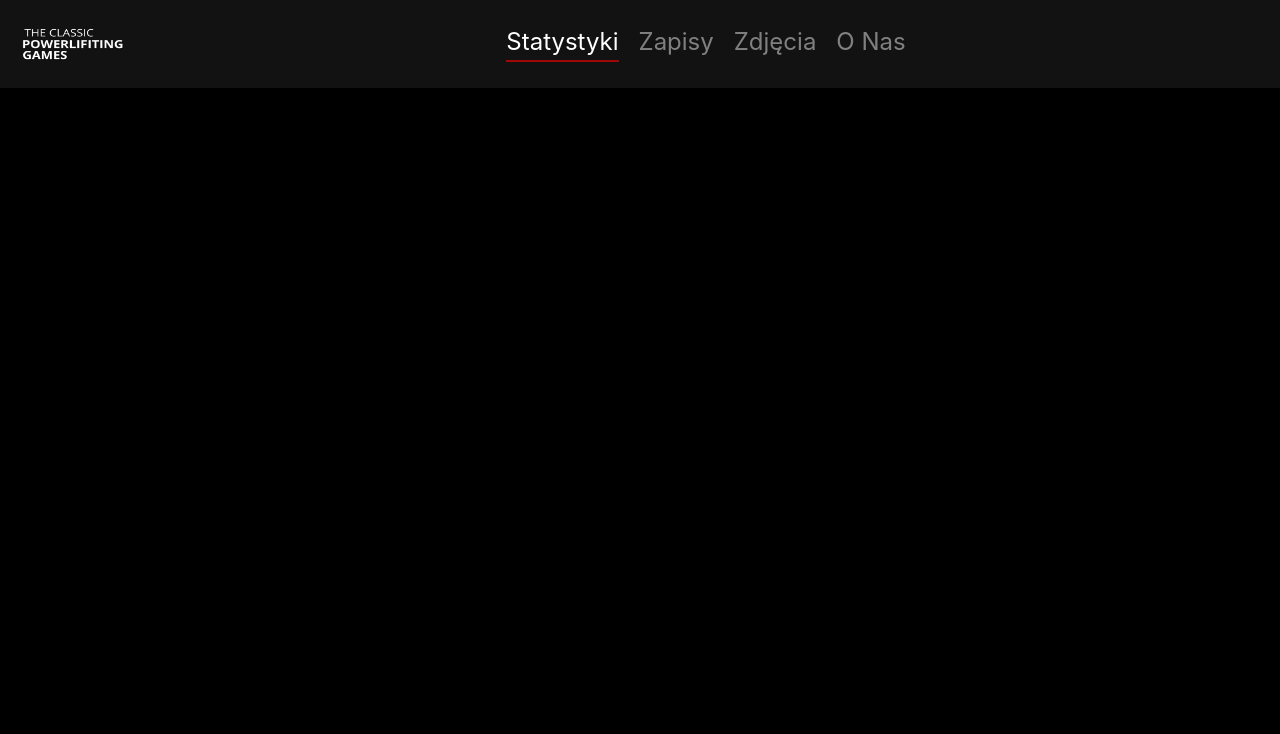
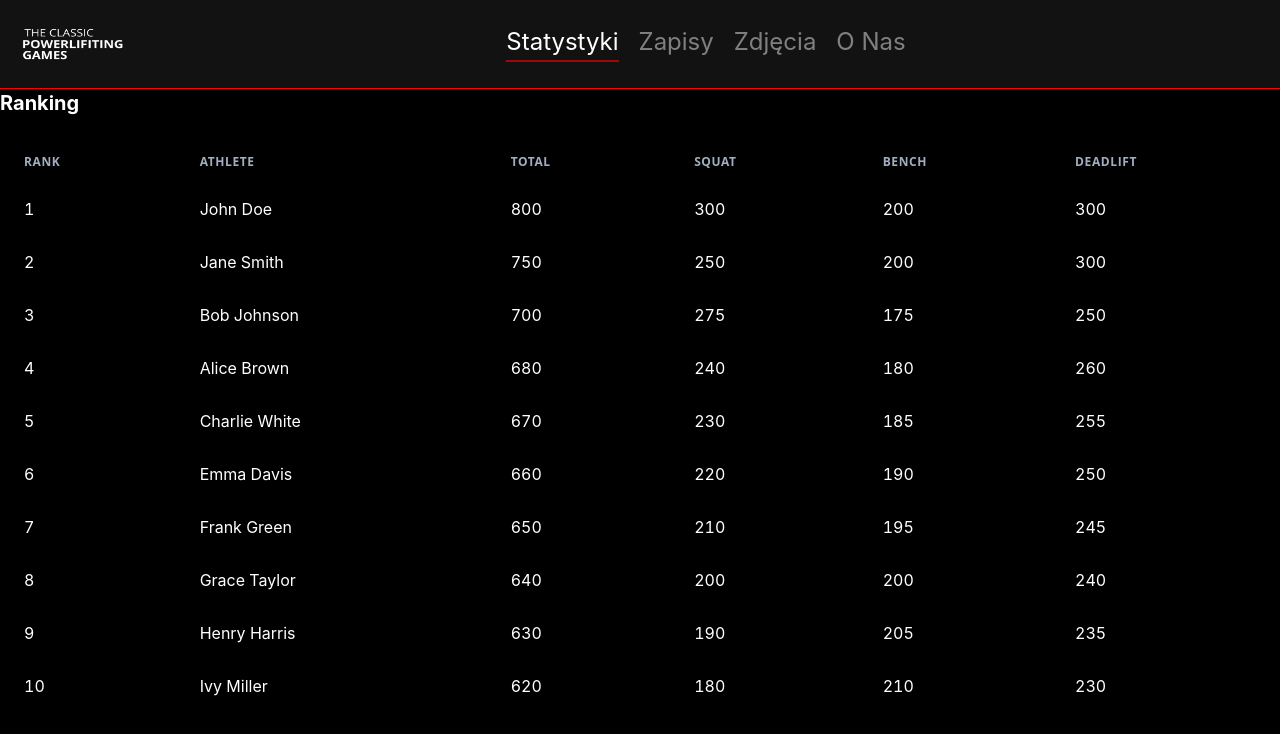
Before and after one commit to wmcqueensky/the-classic-power-lifting-games, a React (Vite) app in the folder web/: page /statystyki in a window 1280 px wide. Shown: the top 734 px of the page. Built offline with nearby package versions, Linux system fonts and the light colour scheme.

Commit message:
Sign Up Button Add

```diff
--- a/web/package.json
+++ b/web/package.json
@@ -13,7 +13,7 @@
     "@chakra-ui/react": "^2.8.2",
     "@emotion/react": "^11.11.1",
     "@emotion/styled": "^11.11.0",
-    "framer-motion": "^10.16.16",
+    "framer-motion": "^10.18.0",
     "react": "^18.2.0",
     "react-dom": "^18.2.0",
     "react-redux": "^9.0.4",
--- a/web/src/pages/home/index.jsx
+++ b/web/src/pages/home/index.jsx
@@ -1,7 +1,21 @@
-import {VStack, Heading, Box} from '@chakra-ui/react'
+import {VStack, Heading, Box, Button} from '@chakra-ui/react'
+import {motion} from 'framer-motion'
 import backgroundImage from './images/background.png'
+import {useNavigate} from 'react-router-dom'
 
 const HomePage = () => {
+  const navigate = useNavigate()
+
+  const containerVariants = {
+    hidden: {opacity: 0, x: '-100%'},
+    visible: {opacity: 1, x: 0, transition: {type: 'spring', stiffness: 40}},
+  }
+
+  const headingVariants = {
+    hidden: {opacity: 0, y: 0},
+    visible: {opacity: 1, y: 0, transition: {delay: 0.5, type: 'spring', stiffness: 40}},
+  }
+
   return (
     <Box
       bgImage={`url(${backgroundImage})`}
@@ -9,14 +23,37 @@ const HomePage = () => {
       backgroundPosition="center"
       h="100vh"
       d="flex"
-      alignItems="left"
       color="white"
     >
-      <VStack textAlign="left" mr="350px">
-        <Heading fontSize="5.5rem">
-          <span style={{fontWeight: 'normal'}}>THE CLASSIC</span> <br /> POWERLIFTING <br /> GAMES
-        </Heading>
-      </VStack>
+      <motion.div variants={containerVariants} initial="hidden" animate="visible" exit="hidden">
+        <VStack textAlign="left" variants={headingVariants}>
+          <Heading fontSize="6.5rem" mt="10" mr="350px" backdropFilter="blur(2px)">
+            <span style={{fontWeight: 'normal'}}>THE CLASSIC</span> <br /> POWERLIFTING <br /> GAMES
+          </Heading>
+
+          <Button
+            size="xxl"
+            colorScheme="black"
+            variant="outline"
+            borderRadius="3xl"
+            mt="8"
+            p="8"
+            fontSize="3.5rem"
+            backdropFilter="blur(9px)"
+            _hover={{
+              bg: 'rgba(255, 0, 0, 0.4)',
+              color: 'white',
+            }}
+            transition="all 0.3s"
+            onClick={() => {
+              // Use the navigate function to navigate to the desired link
+              navigate('/zapisy')
+            }}
+          >
+            Zapisz się teraz!
+          </Button>
+        </VStack>
+      </motion.div>
     </Box>
   )
 }
--- a/web/src/pages/statystyki/index.jsx
+++ b/web/src/pages/statystyki/index.jsx
@@ -1,9 +1,49 @@
-import {Stack, Text} from '@chakra-ui/react'
+import {Stack, Text, Table, Thead, Tbody, Tr, Th, Td} from '@chakra-ui/react'
 
 const StatisticsPage = () => {
+  const championshipsData = [
+    {rank: 1, athlete: 'John Doe', total: 800, squat: 300, bench: 200, deadlift: 300},
+    {rank: 2, athlete: 'Jane Smith', total: 750, squat: 250, bench: 200, deadlift: 300},
+    {rank: 3, athlete: 'Bob Johnson', total: 700, squat: 275, bench: 175, deadlift: 250},
+    {rank: 4, athlete: 'Alice Brown', total: 680, squat: 240, bench: 180, deadlift: 260},
+    {rank: 5, athlete: 'Charlie White', total: 670, squat: 230, bench: 185, deadlift: 255},
+    {rank: 6, athlete: 'Emma Davis', total: 660, squat: 220, bench: 190, deadlift: 250},
+    {rank: 7, athlete: 'Frank Green', total: 650, squat: 210, bench: 195, deadlift: 245},
+    {rank: 8, athlete: 'Grace Taylor', total: 640, squat: 200, bench: 200, deadlift: 240},
+    {rank: 9, athlete: 'Henry Harris', total: 630, squat: 190, bench: 205, deadlift: 235},
+    {rank: 10, athlete: 'Ivy Miller', total: 620, squat: 180, bench: 210, deadlift: 230},
+    // Add more users as needed
+  ]
+
   return (
     <Stack h="100%">
-      <Text>Statistics</Text>
+      <Text fontSize="xl" fontWeight="bold" mb="4">
+        Ranking
+      </Text>
+      <Table variant="striped" colorScheme="blackAlpha">
+        <Thead>
+          <Tr>
+            <Th>Rank</Th>
+            <Th>Athlete</Th>
+            <Th>Total</Th>
+            <Th>Squat</Th>
+            <Th>Bench</Th>
+            <Th>Deadlift</Th>
+          </Tr>
+        </Thead>
+        <Tbody>
+          {championshipsData.map((data) => (
+            <Tr key={data.rank}>
+              <Td>{data.rank}</Td>
+              <Td>{data.athlete}</Td>
+              <Td>{data.total}</Td>
+              <Td>{data.squat}</Td>
+              <Td>{data.bench}</Td>
+              <Td>{data.deadlift}</Td>
+            </Tr>
+          ))}
+        </Tbody>
+      </Table>
     </Stack>
   )
 }
--- a/web/src/router/layouts/index.jsx
+++ b/web/src/router/layouts/index.jsx
@@ -2,17 +2,18 @@ import {Box, Flex, Stack} from '@chakra-ui/react'
 import {Outlet} from 'react-router'
 
 import Navbar from './navbar'
+import {NAVBAR_HEIGHT} from '../../constants'
 
 const Layout = () => {
   return (
     <>
       <Stack minH="100vh">
-        <Flex p={4} minH={400} pt={50} align="right" w="100%" pb={`50`}>
-          <Box w="full">
+        <Navbar />
+        <Flex minH={400} align="right" w="100%" mt={NAVBAR_HEIGHT}>
+          <Box w="full" h="auto">
             <Outlet />
           </Box>
         </Flex>
-        <Navbar />
       </Stack>
     </>
   )
--- a/web/src/router/layouts/navbar.jsx
+++ b/web/src/router/layouts/navbar.jsx
@@ -2,14 +2,42 @@ import {Box, Flex, Text, Image, Divider} from '@chakra-ui/react'
 import {Link, useLocation} from 'react-router-dom'
 import logo from '../images/logo.png' // Update the path accordingly
 import {NAVBAR_HEIGHT} from '../../constants'
+import {useState, useEffect} from 'react'
 
 const Navbar = () => {
   const location = useLocation()
+  const [prevScrollPos, setPrevScrollPos] = useState(0)
+  const [visible, setVisible] = useState(true)
+
+  useEffect(() => {
+    const handleScroll = () => {
+      const currentScrollPos = window.pageYOffset
+
+      setVisible(prevScrollPos > currentScrollPos || currentScrollPos < 50)
+      setPrevScrollPos(currentScrollPos)
+    }
+
+    window.addEventListener('scroll', handleScroll)
+    return () => {
+      window.removeEventListener('scroll', handleScroll)
+    }
+  }, [prevScrollPos])
 
   const isLinkActive = (page) => location.pathname === page
 
   return (
-    <Box position="fixed" top="0" width={'100%'} fontSize={'x-large'} height={NAVBAR_HEIGHT} bg="#121212">
+    <Box
+      position="fixed"
+      width={'100%'}
+      fontSize={'x-large'}
+      height={NAVBAR_HEIGHT}
+      bg="#121212"
+      transition="top 0.3s"
+      boxShadow={visible ? '0 0 10px rgba(0, 0, 0, 0.3)' : 'none'}
+      pointerEvents={visible ? 'auto' : 'none'}
+      top={visible ? 0 : -88}
+      zIndex="999"
+    >
       <Flex justify={'space-between'}>
         <Link to="/">
           <Image src={logo} alt="Logo" style={{width: '120px', height: '88px'}} ml="3" />
@@ -42,6 +70,7 @@ const Navbar = () => {
         </Flex>
         <Text></Text>
       </Flex>
+      <Box height="1px" bg="red" width="100%" />
     </Box>
   )
 }
```
Also changed, not shown: web/src/pages/home/images/background.png, 1 other file (tests, documents, lock files or other folders).
